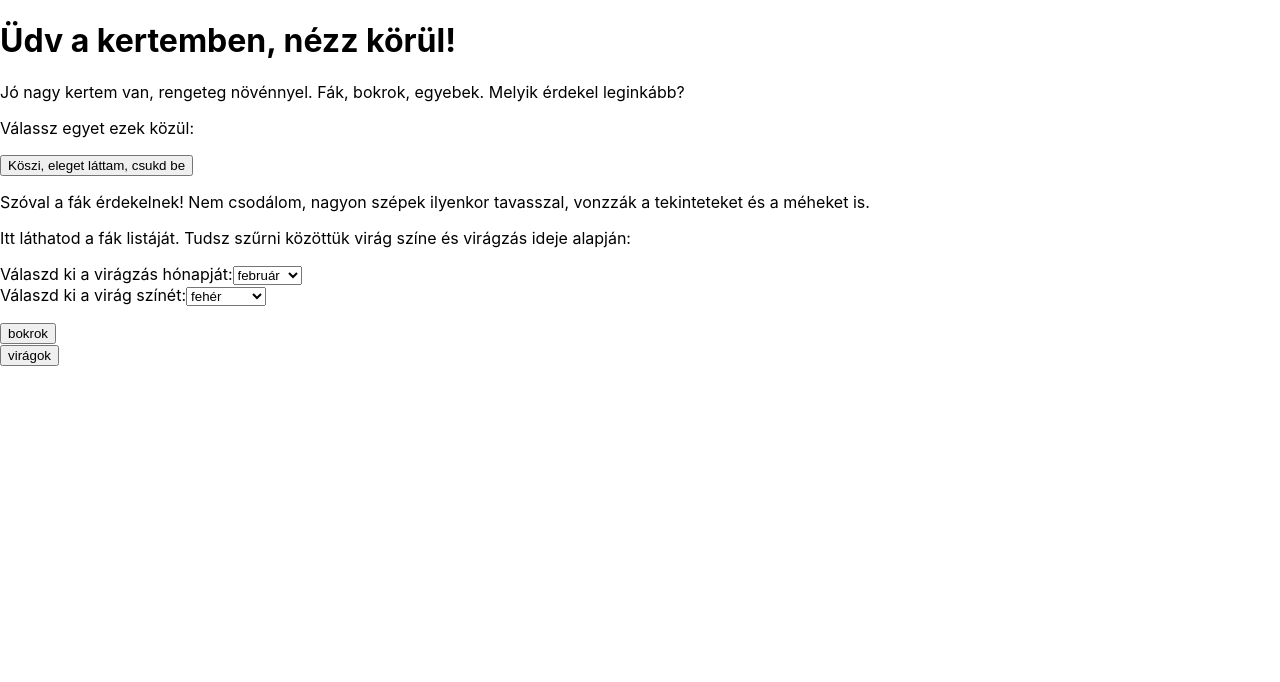
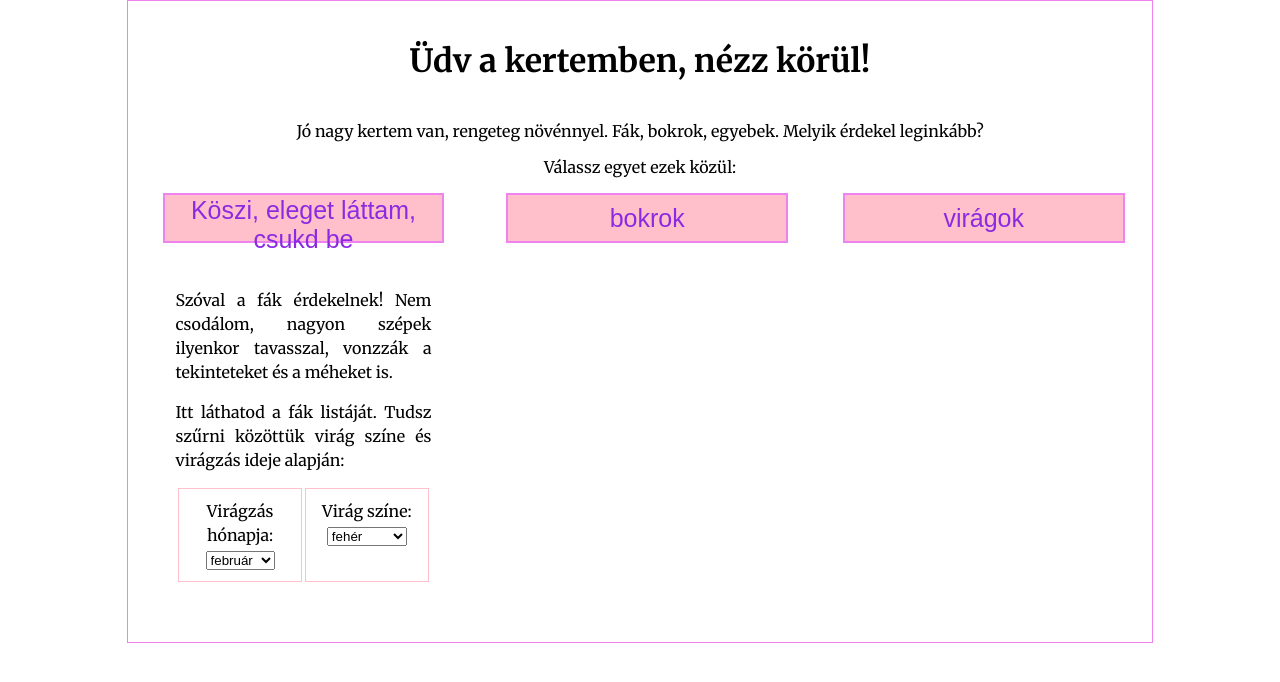
Before and after one commit to borsikapiros/exam-react-29March, a React (Create React App) app in the folder exam-m29/: page / in a window 1280 px wide. Both pictures are taken after a click on the button "fák". Shown: the top 682 px of the page. Built offline with nearby package versions, Linux system fonts and the light colour scheme.

Commit message:
some css

```diff
--- a/exam-m29/public/index.html
+++ b/exam-m29/public/index.html
@@ -1,15 +1,15 @@
 <!DOCTYPE html>
 <html lang="en">
+
 <head>
   <meta charset="utf-8" />
   <link rel="icon" href="%PUBLIC_URL%/favicon.ico" />
   <meta name="viewport" content="width=device-width, initial-scale=1" />
   <meta name="theme-color" content="#000000" />
-    <meta
-      name="description"
-      content="Web site created using create-react-app"
-    />
+  <meta name="description" content="Web site created using create-react-app" />
   <link rel="apple-touch-icon" href="%PUBLIC_URL%/logo192.png" />
+  <link rel="preconnect" href="https://fonts.gstatic.com">
+  <link href="https://fonts.googleapis.com/css2?family=Merriweather:wght@300;400;700;900&display=swap" rel="stylesheet">
   <!--
       manifest.json provides metadata used when your web app is installed on a
       user's mobile device or desktop. See https://developers.google.com/web/fundamentals/web-app-manifest/
@@ -26,6 +26,7 @@
     -->
   <title>React App</title>
 </head>
+
 <body>
   <noscript>You need to enable JavaScript to run this app.</noscript>
   <div id="root"></div>
@@ -40,4 +41,5 @@
       To create a production bundle, use `npm run build` or `yarn build`.
     -->
 </body>
+
 </html>
--- a/exam-m29/src/App.css
+++ b/exam-m29/src/App.css
@@ -2,4 +2,71 @@
     margin: 0;
     padding: 0;
     box-sizing: border-box;
+    font-family: "Merriweather", serif;
 }
+
+h1 {
+    margin-top: 5vh;
+    margin-bottom: 5vh;
+}
+
+.main-container {
+    border: 1px solid violet;
+    width: 80vw;
+    margin: auto;
+    text-align: center;
+}
+
+.plantType-container {
+    display: flex;
+    justify-content: space-around;
+    padding-bottom: 5vh;
+}
+
+.plantTypeBtn {
+    width: 22vw;
+    height: 50px;
+    font-size: 25px;
+    border: 2px solid violet;
+    background-color: pink;
+    color: blueviolet;
+}
+
+.plantitemlist-container {
+    width: 20vw;
+    line-height: 1.5;
+    padding: 20px;
+    text-align: justify;
+}
+
+.search-container {
+    display: flex;
+    justify-content: space-evenly;
+}
+
+.search {
+    width: 8vw;
+    text-align: center;
+    border: 1px solid pink;
+    padding: 10px;
+}
+
+.species-container {
+    display: flex;
+    flex-direction: column;
+}
+
+.specimen-container {
+    border: 1px solid rgb(204, 44, 177);
+    padding: 10px;
+    margin-top: 30px;
+}
+
+.specimen-container h4 {
+    text-align: center;
+    font-size: 20px;
+}
+
+.specimen-details {
+    margin-left: 30px;
+}
--- a/exam-m29/src/frontend/components/PlantItem.jsx
+++ b/exam-m29/src/frontend/components/PlantItem.jsx
@@ -5,9 +5,15 @@ export default function PlantItem(props) {
         <div className="specimen-container">
             <h4>{specimen.name}</h4>
             <div className="specimen-details">
-                <p>Virágzás hónapja: {specimen.month}</p>
-                <p>Virág színe: {specimen.color}</p>
-                <p>Virág illata: {specimen.scent}</p>
+                <p>
+                    <strong>Virágzás hónapja:</strong> {specimen.month}
+                </p>
+                <p>
+                    <strong>Virág színe:</strong> {specimen.color}
+                </p>
+                <p>
+                    <strong>Virág illata:</strong> {specimen.scent}
+                </p>
             </div>
         </div>
     );
--- a/exam-m29/src/frontend/components/PlantItemList.jsx
+++ b/exam-m29/src/frontend/components/PlantItemList.jsx
@@ -31,7 +31,7 @@ export default function PlantItemList(props) {
     console.log(searchResults);
 
     const renderedSpeciesArray = searchResults.map((specimen) => {
-        if (!specimen) {
+        if (specimen === null) {
             return "Bocs, ilyen növény nincs, próbálj más keresést";
         } else {
             return <PlantItem specimen={specimen} />;
@@ -50,9 +50,7 @@ export default function PlantItemList(props) {
             </p>
             <div className="search-container">
                 <div className="search">
-                    <label htmlFor="month">
-                        Válaszd ki a virágzás hónapját:
-                    </label>
+                    <label htmlFor="month">Virágzás hónapja:</label>
                     <select
                         id="monthselect"
                         name="month"
@@ -65,7 +63,7 @@ export default function PlantItemList(props) {
                     </select>
                 </div>
                 <div className="search">
-                    <label htmlFor="color">Válaszd ki a virág színét:</label>
+                    <label htmlFor="color">Virág színe:</label>
                     <select
                         id="colorselect"
                         name="color"
@@ -79,7 +77,7 @@ export default function PlantItemList(props) {
                     </select>
                 </div>
             </div>
-            <ul>{renderedSpeciesArray}</ul>
+            <div className="species-container">{renderedSpeciesArray}</div>
         </div>
     );
 }
--- a/exam-m29/src/frontend/components/PlantTypeItem.jsx
+++ b/exam-m29/src/frontend/components/PlantTypeItem.jsx
@@ -23,7 +23,7 @@ export default function PlantTypeItem(props) {
         clicked === false ? `${plantType}` : "Köszi, eleget láttam, csukd be";
 
     return (
-        <div className="plantType-container">
+        <div>
             <button className="plantTypeBtn" onClick={setShowOrHidePlantType}>
                 {showPlantTypeText}
             </button>
--- a/exam-m29/src/frontend/components/PlantTypeList.jsx
+++ b/exam-m29/src/frontend/components/PlantTypeList.jsx
@@ -15,7 +15,7 @@ export default function PlantTypeList(props) {
                 Melyik érdekel leginkább?
             </p>
             <p>Válassz egyet ezek közül:</p>
-            {renderedPlantTypeList}
+            <div className="plantType-container">{renderedPlantTypeList}</div>
         </div>
     );
 }
```
Lines whose indentation alone changed are shown as unchanged.
